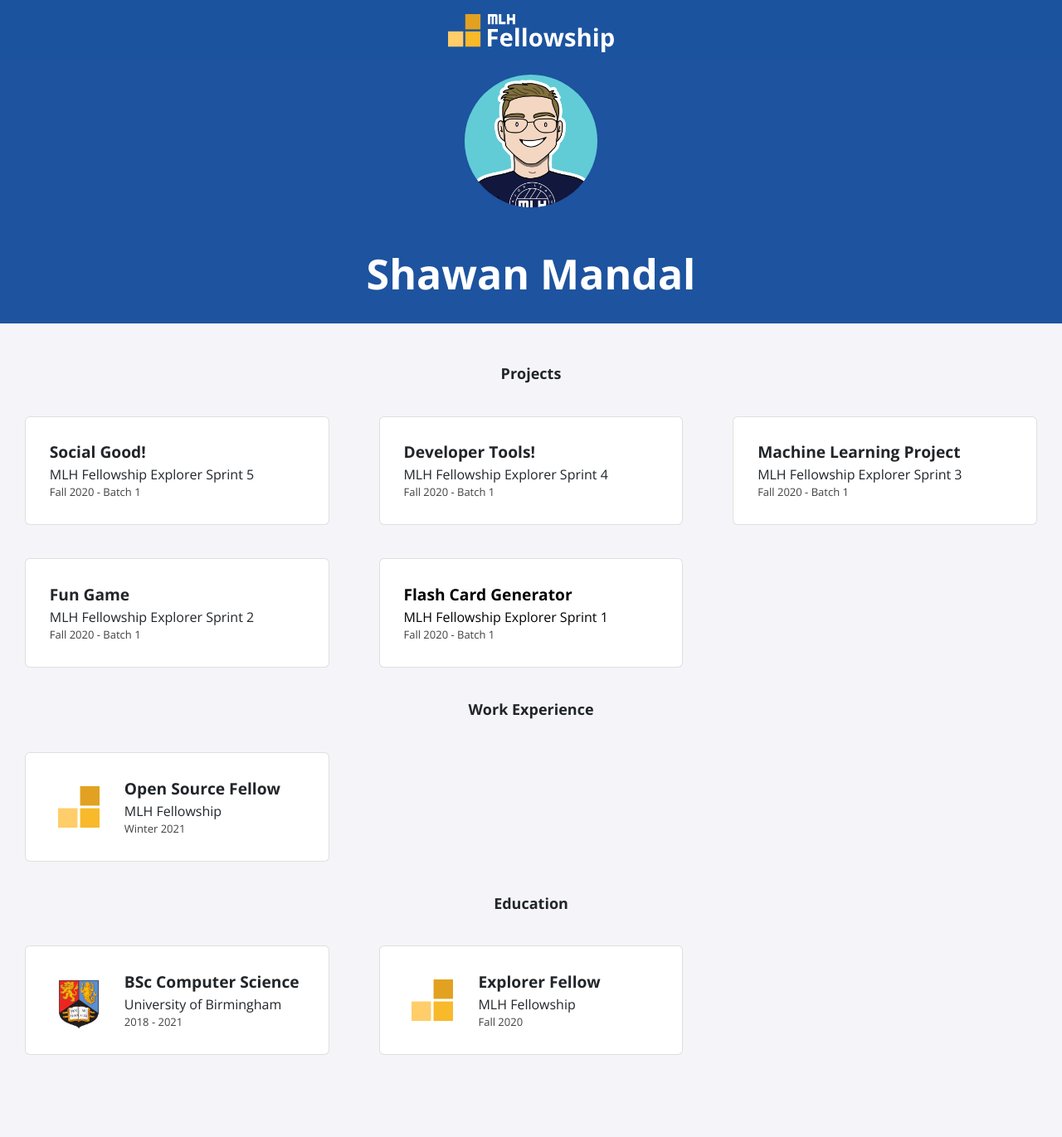
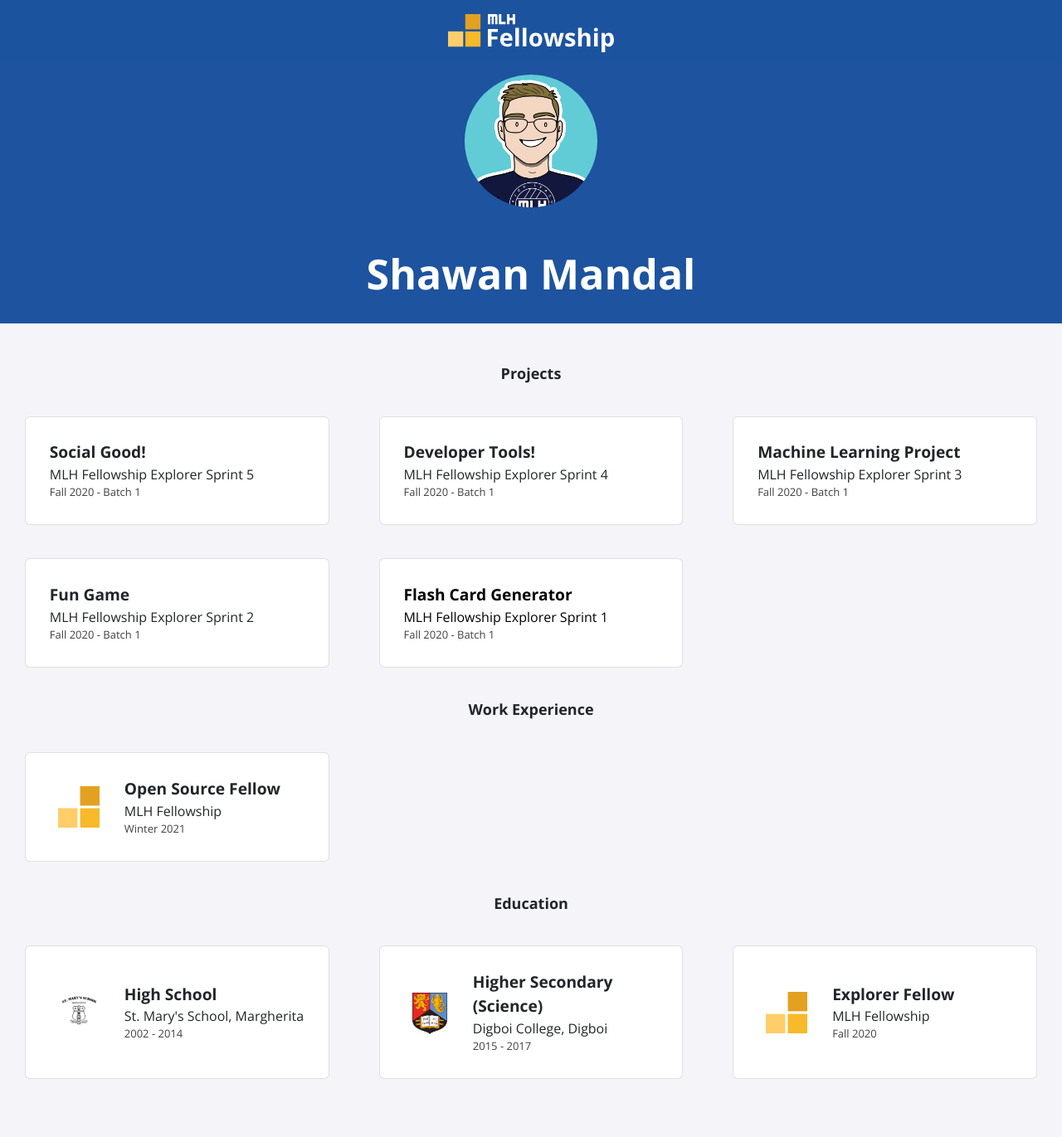
Before and after one commit to imshawan/MLH-Felloship, a Jekyll site: the page built from index.html, in a window 1280 px wide. Shown: the whole page at 83% size. Built offline with Jekyll 4.4.1, drawn with Linux system fonts in a browser that asks for light colours; nearby versions of some CDN libraries; before the commit the page ends 1342 px from its top, so only the background shows below that.

Commit message:
Update education.yml

```diff
--- a/_data/education.yml
+++ b/_data/education.yml
@@ -1,6 +1,11 @@
-- course: BSc Computer Science
-  institute: University of Birmingham
-  dates: 2018 - 2021
+- course: High School
+  institute: St. Mary's School, Margherita
+  dates: 2002 - 2014
+  logo: school.jpg
+
+- course: Higher Secondary (Science)
+  institute: Digboi College, Digboi
+  dates: 2015 - 2017
   logo: uob.png
 
 - course: Explorer Fellow
```
